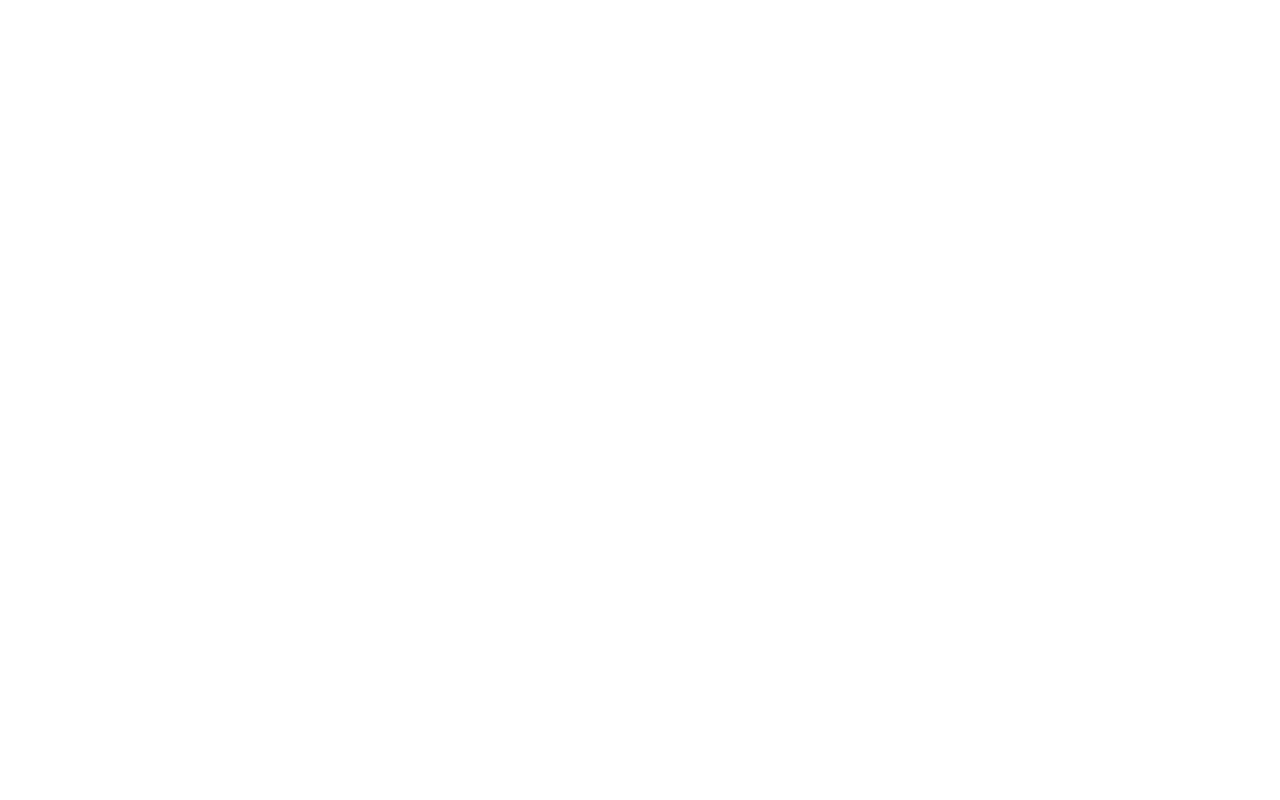
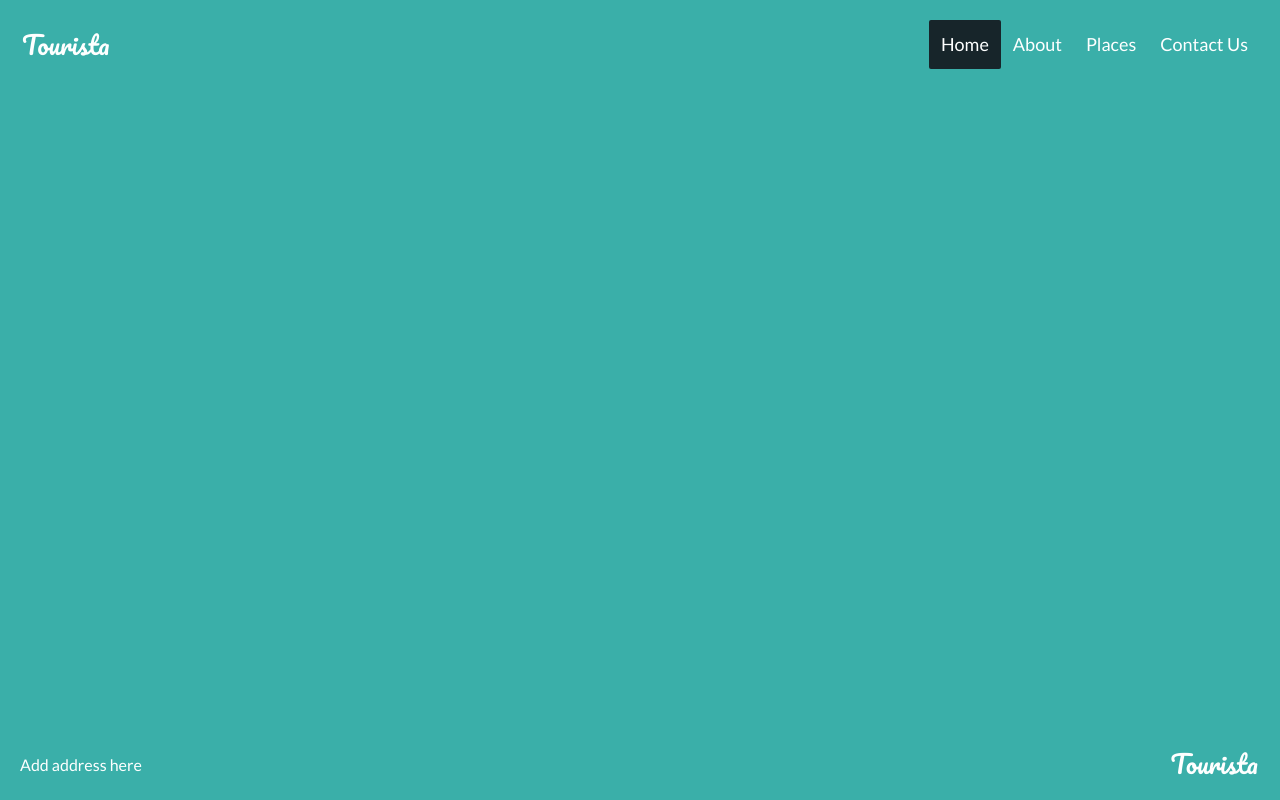
Before and after one commit to 40178755/Tourista-old, a plain HTML site: page index.html in a window 1280 px wide. Drawn offline with Linux system fonts and the light colour scheme.

Commit message:
Header & Footer
- Header & footer html added
- Header & footer CSS added
- Colour scheme text file added only for reference

```diff
--- a/index.html
+++ b/index.html
@@ -2,10 +2,32 @@
 <head>
   <title>Title</title>
     <link rel="stylesheet" href="style.css">
+    <link href="https://fonts.googleapis.com/css?family=Lato|Pacifico" rel="stylesheet">
 </head>
 
 <body>
 
+  <div class="header">
+    <a href="#default" class="logo">Tourista</a>
+      <div class="header-right">
+        <a class="active" href="#home">Home</a>
+        <a href="#about">About</a>
+        <a href="#places">Places</a>
+        <a href="#contact">Contact Us</a>
+      </div>
+  </div>
 
 
+
+
+
+
+
+  <div class="footer">
+    <div class="header-right">
+      <a href="#default" class="logo">Tourista</a>
+    </div>
+      <p>Add address here</p>
+    </div>
+  </div>
 </body>
--- a/style.css
+++ b/style.css
@@ -0,0 +1,136 @@
+/* Set default font */
+* {
+  font-family: 'Lato', sans-serif;
+  color: #FEFFFF;
+  background-color: #3AAFA9;
+  }
+
+  /* Header - Fixed to top of each page */
+.header {
+  position: fixed;
+  width: 100%;
+  top: 0;
+  left: 0;
+  overflow: hidden;
+  background-color: #3AAFA9;
+  padding: 20px 10px ;
+}
+
+/* Header links */
+.header a {
+  float: left;
+  color: #FEFFFF;
+  text-align: center;
+  padding: 12px;
+  text-decoration: none;
+  font-size: 18px;
+  line-height: 25px;
+  border-radius: 2px;
+}
+
+/* Company logo */
+.header a.logo {
+  font-family: 'Pacifico', cursive;
+  font-size: 25px;
+  color: #FEFFFF;
+}
+
+/* Hover on links */
+.header a:hover {
+  background-color: #2B7A78;
+  color: #FEFFFF;
+}
+
+/* Active link*/
+.header a.active {
+  background-color: #17252A;
+  color: #FEFFFF;
+}
+
+/* Flaot links to right */
+.header-right {
+  float: right;
+  margin-right: 30px;
+}
+
+/* Responsivenes & UX - Header links will stack on smaller screens */
+@media screen and (max-width: 500px) {
+  .header a {
+    float: none;
+    display: block;
+    text-align: left;
+  }
+  .header-right {
+    float: none;
+  }
+}
+
+
+
+
+
+
+
+
+
+
+
+  /* Header - Fixed to top of each page */
+.footer {
+  position: fixed;
+  width: 100%;
+  bottom: 0;
+  left: 0;
+  overflow: hidden;
+  background-color: #3AAFA9;
+  padding: 10px 20px;
+}
+
+/* Header links */
+.footer a {
+  float: left;
+  color: #FEFFFF;
+  text-align: center;
+  padding: 12px;
+  text-decoration: none;
+  font-size: 18px;
+  line-height: 25px;
+  border-radius: 2px;
+}
+
+/* Company logo */
+.footer a.logo {
+  font-family: 'Pacifico', cursive;
+  color: #FEFFFF;
+  font-size: 25px;
+}
+
+/* Hover on links */
+.footer a:hover {
+  background-color: #2B7A78;
+  color: #FEFFFF;
+}
+
+/* Active link*/
+.footer a.active {
+  background-color: #17252A;
+  color: #FEFFFF;
+}
+
+/* Flaot links to right */
+.footer-right {
+  float: right;
+  margin-right: 30px;
+}
+
+/* Responsivenes & UX - Header links will stack on smaller screens */
+@media screen and (max-width: 500px) {
+  .footer a {
+    float: none;
+    display: block;
+    text-align: left;
+  }
+  .footer-right {
+    float: none;
+  }
+}
```
Also changed, not shown: colour-scheme.txt (added), img/carrick-a-rede.jpg (added).
